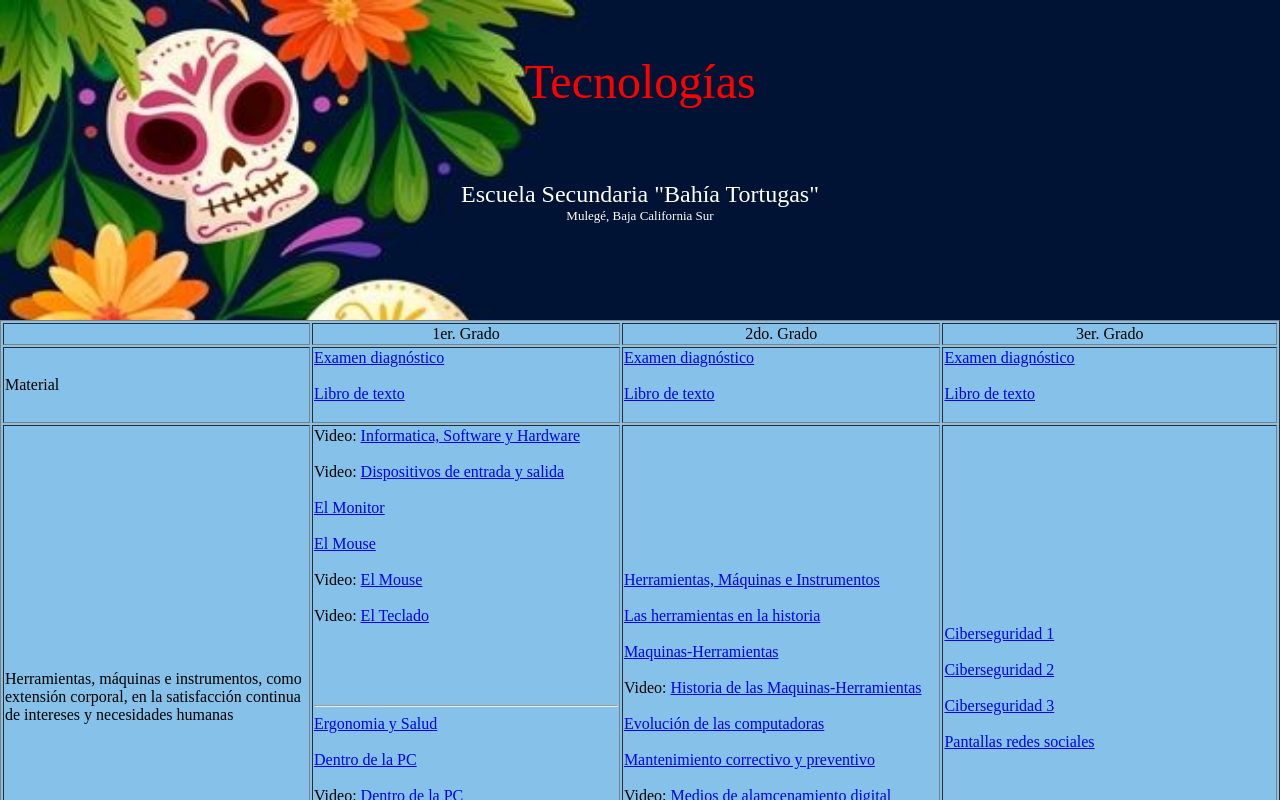
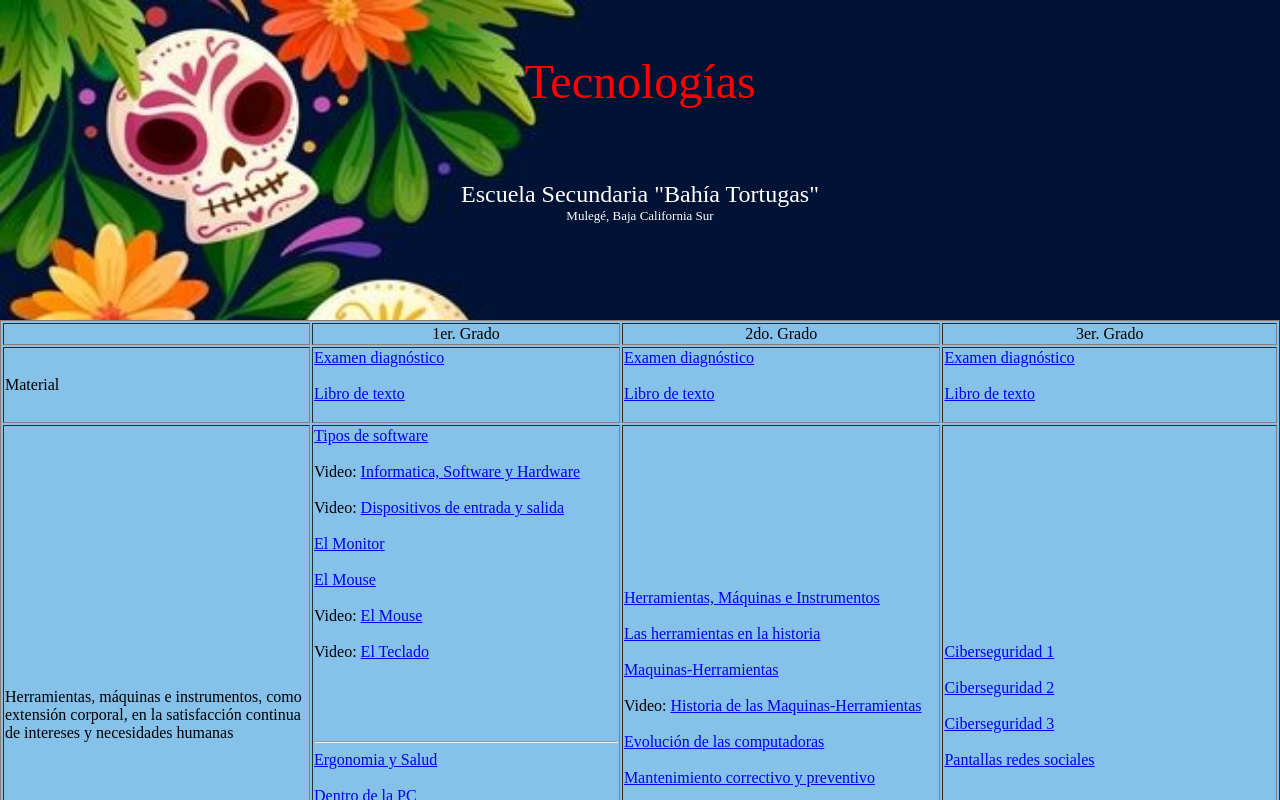
Before and after one commit to Tics-informatica/Tortugas, a plain HTML site: page index.html in a window 1280 px wide. Drawn offline with Linux system fonts and the light colour scheme.

Commit message:
Update index.html

```diff
--- a/index.html
+++ b/index.html
@@ -45,6 +45,7 @@
 
            <TR><TD>Herramientas, máquinas  e instrumentos, como extensión corporal, en la satisfacción continua de intereses y necesidades humanas</TD>
                <TD>
+                   <a href="https://tics-informatica.github.io/Tortugas/Tipos_Software.png">Tipos de software</a><BR><BR>
                    Video: <a href="https://www.youtube.com/watch?v=K2DXKb-nFwY">Informatica, Software y Hardware</a><BR><BR>
                    Video: <a href="https://youtu.be/g6CjOZFMd7g">Dispositivos de entrada y salida</a><BR><BR>
                    <a href="https://tics-informatica.github.io/Tortugas/monitor.png">El Monitor</a><BR><BR>
```
